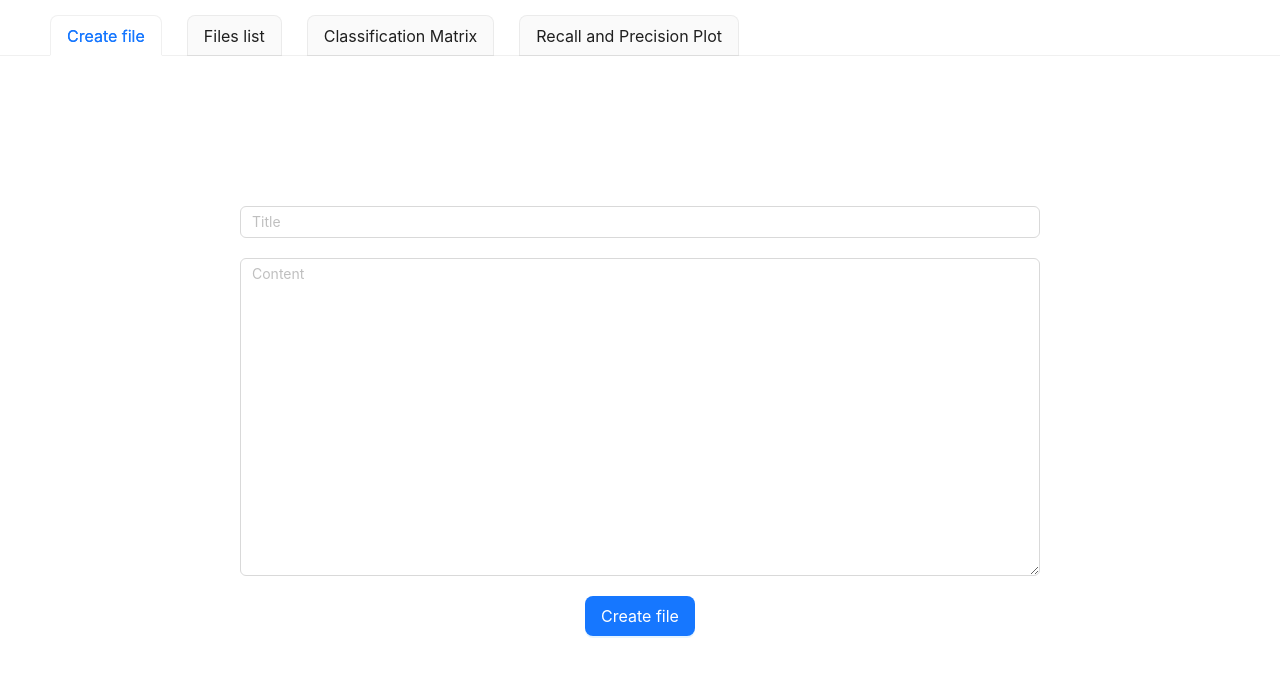
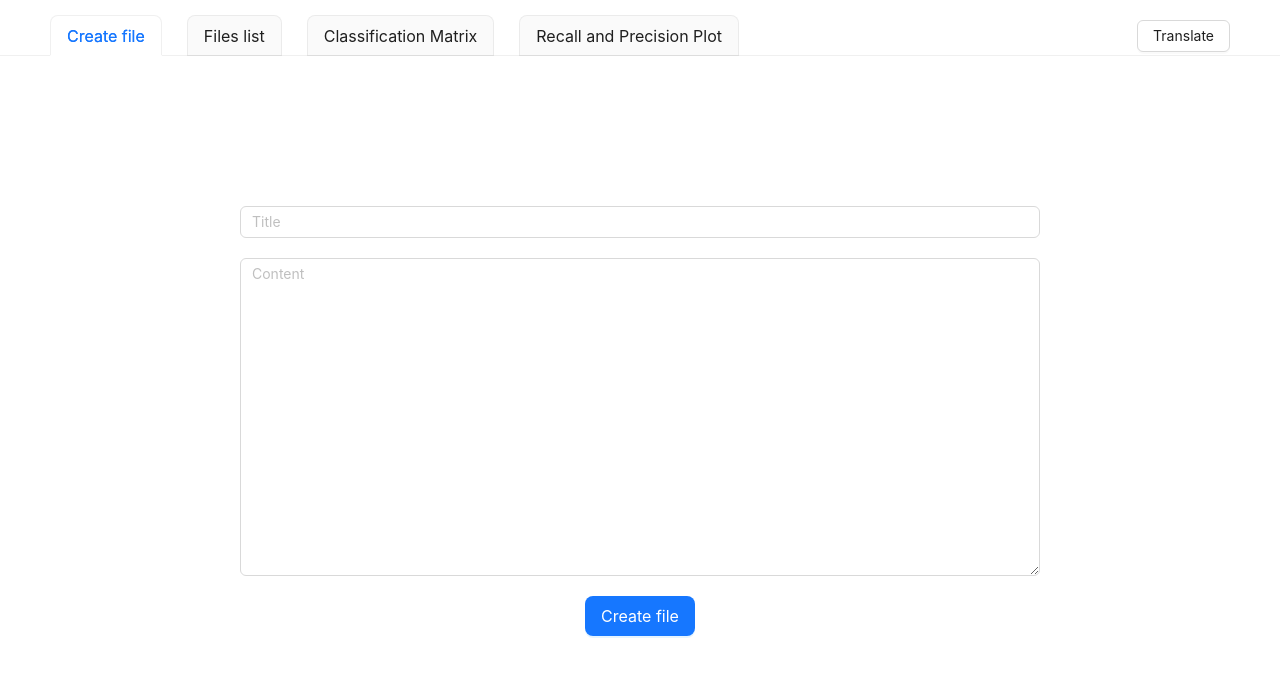
Before and after one commit to MaximGaluga/distributed-system-ui, a Vue app: page / in a window 1280 px wide. Shown: the top 676 px of the page. Built offline with nearby package versions, Linux system fonts and the light colour scheme.

Commit message:
Added button for translation

```diff
--- a/src/App.vue
+++ b/src/App.vue
@@ -23,7 +23,7 @@ watch(() => activeKey.value, () => {
         v-model:activeKey="activeKey"
         size="large"
         :tab-bar-gutter="25"
-        :tab-bar-style="{marginBottom: '150px', paddingLeft: '50px', marginTop: '15px'}"
+        :tab-bar-style="{marginBottom: '150px', paddingLeft: '50px', paddingRight: '50px', marginTop: '15px'}"
         type="card"
     >
       <a-tab-pane key="1" tab="Create file">
@@ -38,6 +38,12 @@ watch(() => activeKey.value, () => {
       <a-tab-pane key="4" tab="Recall and Precision Plot">
         <RecallPrecisionPlot />
       </a-tab-pane>
+      <template #rightExtra>
+        <a-tooltip placement="bottomRight" :overlayInnerStyle="{textAlign: 'center'}">
+          <template #title>Click to translate the selected text on the page</template>
+          <a-button>Translate</a-button>
+        </a-tooltip>
+      </template>
     </a-tabs>
   </div>
 </template>
--- a/src/components/FilesList.vue
+++ b/src/components/FilesList.vue
@@ -28,7 +28,7 @@ const getFileList = async () => {
     });
 
   } catch (err) {
-    console.error(err)
+    console.error(err);
   }
 }
 
```
